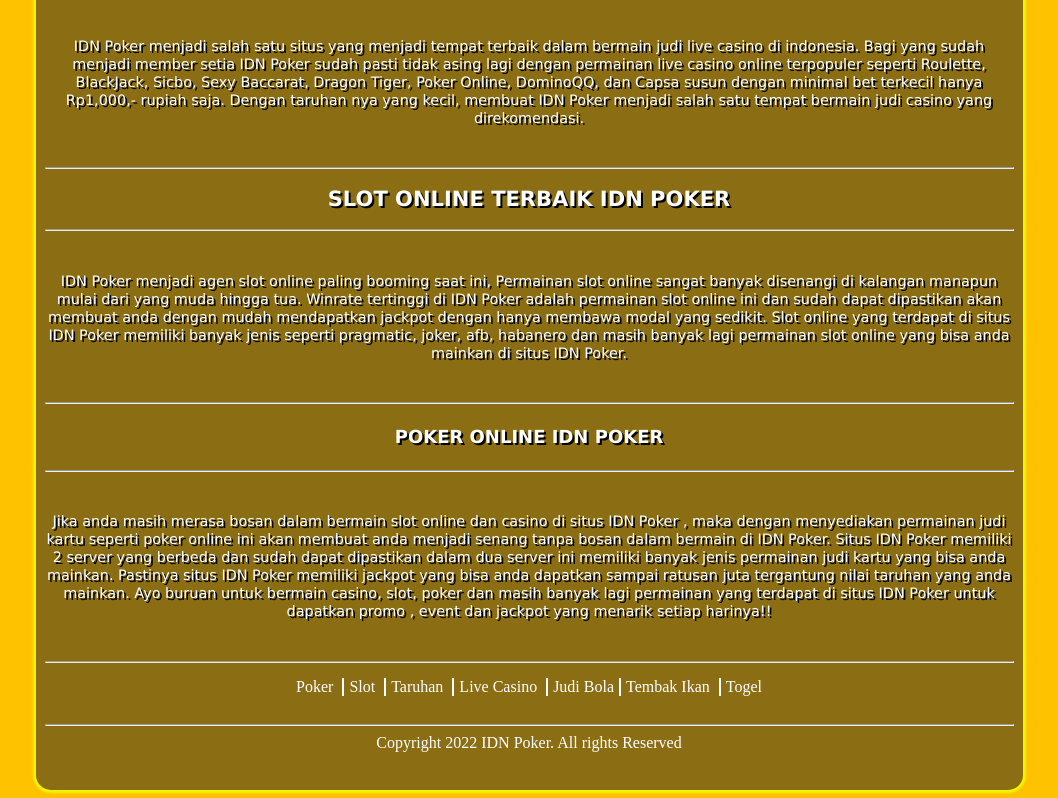
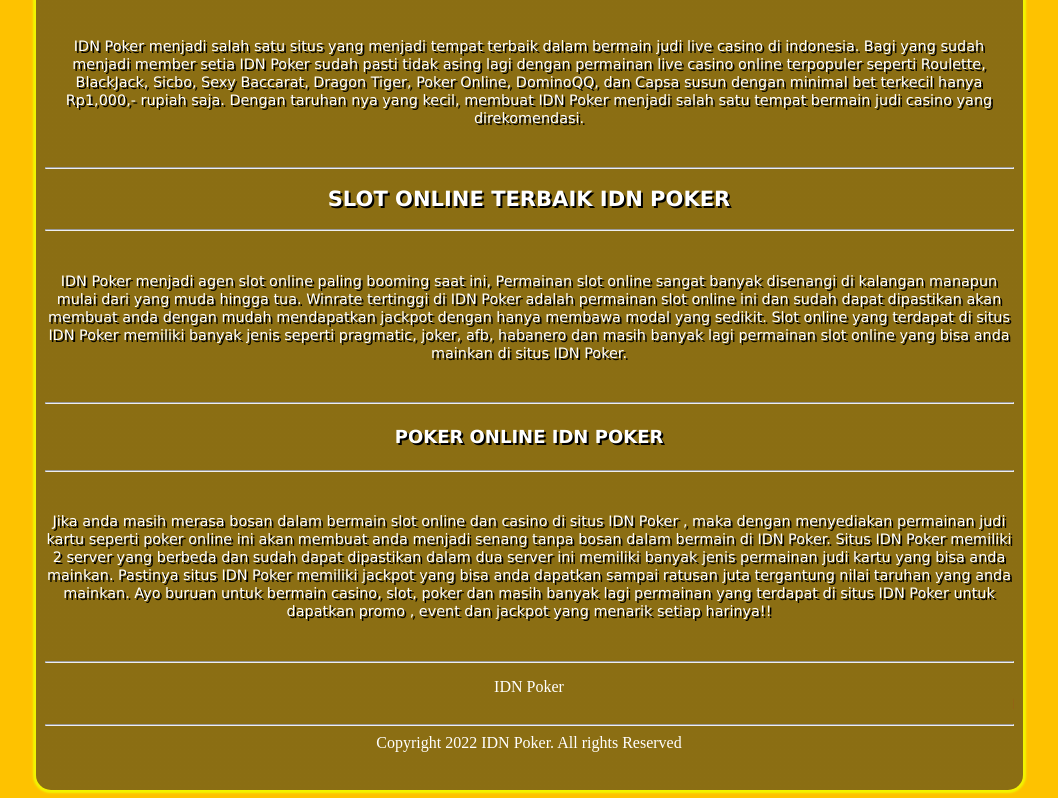
Before and after one commit to taridian/sinonjs.org, a plain HTML site: page index.html in a window 1280 px wide. Shown: the part 968-1766 px from the top of the page, without its empty margins (111-1169 px from the left). Drawn offline with Linux system fonts and the light colour scheme.

Commit message:
Update index.html

```diff
--- a/index.html
+++ b/index.html
@@ -217,25 +217,9 @@
                 <ul id="menu-footer">
                   <ul id="menu-footer">
                     <li>
-                      <a href="/">Poker</a>
+                      <a href="https://idnpoker.sinonjs.org/">IDN Poker</a>
                     </li>
-                    <li>
-                      <a href="/">Slot</a>
-                    </li>
-                    <li>
-                      <a href="/">Taruhan</a>
-                    </li>
-                    <li>
-                      <a href="/">Live Casino</a>
-                    </li>
-                    <li>
-                      <a href="/">Judi Bola</a>
-                      <li>
-                        <a href="/">Tembak Ikan</a>
-                      </li>
-                      <li>
-                        <a href="/">Togel</a>
-                    </li><br>
+                    <br>
                     <!-- End Container --><marquee style="font-family: Verdana; font-size:14px; color:#e80932;"><strong>PERHATIAN : HATI-HATI TERHADAP TINDAKAN PENCURIAN CHIP, HARAP PASTIKAN KALIAN LOGIN DAN DAFTAR DI WEBSITE INI JIKA ANDA INGIN BERMAIN AMAN...!!!</strong></marquee>
                   </ul>
                   <hr>
```
